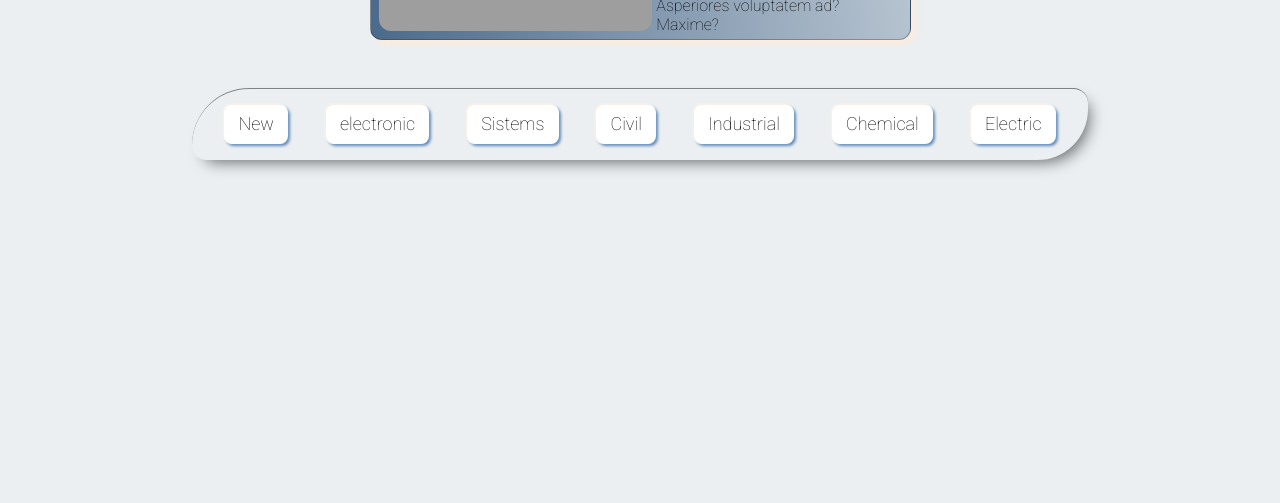
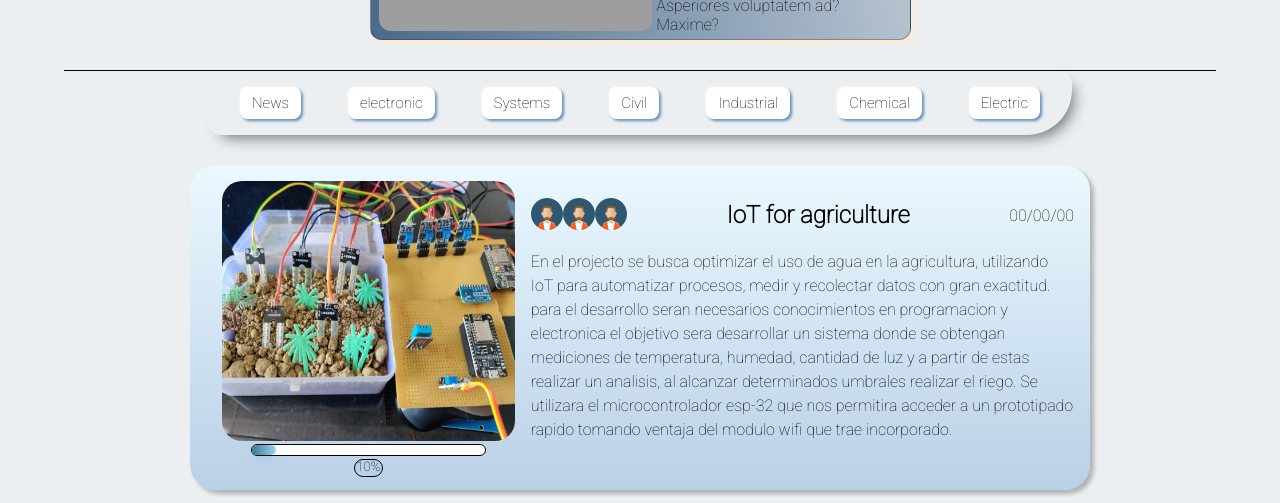
Before and after one commit to PabloSGomez50/Frontend-Proyecto-Color, a React (Create React App) app: page / in a window 1280 px wide. Shown: the part 436-939 px from the top of the page. Before the commit the page ends 800 px from the top, so only its background shows below. Built offline with nearby package versions, Linux system fonts and the light colour scheme; grey boxes are pictures that could not be loaded.

Commit message:
3- finish topics and publications, need to fix some details

```diff
--- a/src/App.js
+++ b/src/App.js
@@ -2,10 +2,11 @@
 import './App.css';
 import './components/banner.css';
 import './components/topics.css';
+import './components/publication.css';
 import Navbar from './components/NavBar';
 import Banner from './components/Banner';
 import Topics from './components/Topics';
-
+import Publication from './components/Publication'
 
 
 function App() {
@@ -16,6 +17,7 @@ function App() {
       <main>
       <Banner />
       <Topics/>
+      <Publication/>
       </main>
     </div>
   );
--- /dev/null
+++ b/src/components/Publication.js
@@ -0,0 +1,43 @@
+import avatar from './avatar.png'
+import project from './IoTProject.jpg'
+
+
+function Publication(){
+    return(
+        <div className="publication">
+                <div className="publication__left">
+                    <img className="publication__left__img" src={project} alt=""></img>
+                    <div className="publication__left__container">
+                        <div className="publication__left__container__percentage"></div>
+                    </div>
+                    <div className="publication__left__value"><p>10%</p></div>
+                </div>
+
+                <div className="publication__right">
+                    <div className="publication__right__top">
+                        <div>
+                            <img src={avatar} alt=""></img>
+                            <img src={avatar} alt=""></img>
+                            <img src={avatar} alt=""></img>
+                        </div>
+                        <h2 className="publication__center__right__name">IoT for agriculture</h2>
+                        <p>00/00/00</p>
+                    </div>
+
+                    <p className="publication__right__top__description">
+                        En el projecto se busca optimizar el uso de agua en la agricultura, utilizando
+                        IoT para automatizar procesos, medir y recolectar datos con gran exactitud.
+                        para el desarrollo seran necesarios conocimientos en programacion y electronica
+                        el objetivo sera desarrollar un sistema donde se obtengan mediciones de temperatura,
+                        humedad, cantidad de luz y a partir de estas realizar un analisis, al alcanzar
+                        determinados umbrales realizar el riego.
+                        Se utilizara el microcontrolador esp-32 que nos permitira acceder a un prototipado rapido
+                        tomando ventaja del modulo wifi que trae incorporado.
+                    </p>
+
+                </div>
+            </div>
+    )
+}
+
+export default Publication;
--- a/src/components/Topics.js
+++ b/src/components/Topics.js
@@ -2,9 +2,9 @@ function Topics(){
     return(
         <div className="topics">
             <div className="topics__container">
-                <a href="#">New</a>
+                <a href="#">News</a>
                 <a href="#">electronic</a>
-                <a href="#">Sistems</a>
+                <a href="#">Systems</a>
                 <a href="#">Civil</a>
                 <a href="#">Industrial</a>
                 <a href="#">Chemical</a>
@@ -14,4 +14,4 @@ function Topics(){
     )
 }
 
-export default Topics   ;
+export default Topics;
--- /dev/null
+++ b/src/components/publication.css
@@ -0,0 +1,78 @@
+.publication{
+    display: flex;
+    align-items: center;
+    justify-content: space-between;
+    margin: 1em auto;
+    width: 900px;
+    height: 325px;
+    background: linear-gradient(180deg, #EBF9FF 0%, #BAD0E7 100%);
+    box-shadow: 4px 4px 4px rgba(0, 0, 0, 0.25);
+    border-radius: 26px;
+    font-family: 'roboto';
+}
+
+
+.publication__left{
+    padding-left: 2em;
+    display: flex;
+    flex-direction: column;
+    justify-content: center;
+    align-items: center;
+    height: 100%;
+}
+
+.publication__left__img{
+    height: 80%;
+    margin-top: 1em;
+    border-radius: 20px;
+}
+
+.publication__left__container{
+    height: 12px;
+    width: 80%;
+    margin: auto;
+    background: #FFFFFF;
+    border: 1px solid #000000;
+    border-radius: 60px;
+    display: flex;
+}
+
+.publication__left__container__percentage{
+    height: 100%;
+    width: 10%;
+    background: linear-gradient(267.25deg, #C1ECFF -25.99%, #1E6B8C 115.71%);
+    box-shadow: 0px 3px 12px rgba(39, 138, 181, 0.15);
+    border-radius: 60px;
+}
+
+.publication__left__value{
+
+    border-radius: 10px;
+    font-size: 13px;
+    border:solid 1px #000000;
+    width: 10%;
+    height: 18px;
+    margin-bottom: 1em;
+    text-align: center;
+    background-color: #BAD0E7;
+}
+
+.publication__right{
+    display: flex;
+    flex-direction: column;
+    width: 75%;
+    height: 80%;
+    padding: 0 1em;
+}
+
+.publication__right__top{
+    display: flex;
+    justify-content: space-between;
+    align-items: center;
+    justify-self: flex-start;
+    padding-bottom: 1em;
+}
+
+.publication__right__top__description{
+    line-height: 1.5em;
+}
--- a/src/components/topics.css
+++ b/src/components/topics.css
@@ -2,19 +2,19 @@
     display: flex;
     align-items: center;
     justify-content: center;
-    margin-top: 3em;
-    width: 100%;
+    width: 90%;
+    border-top: solid 1px #000000;
+    margin:30px auto;
 }
 
 .topics__container{
     display: flex;
     justify-content: space-between;
-    width: 70%;
+    width: 75%;
     padding: 1em 2em;
     border-radius: 62px 16px 55px 16px;
     -webkit-border-radius: 62px 16px 55px 16px;
     -moz-border-radius: 62px 16px 55px 16px;
-    border-top: 1px solid #36343496;
     box-shadow: 7px 8px 15px -6px rgba(0,0,0,0.56);
     -webkit-box-shadow: 7px 8px 15px -6px rgba(0,0,0,0.56);
     -moz-box-shadow: 7px 8px 15px -6px rgba(0,0,0,0.56);
@@ -26,7 +26,7 @@ a{
     text-decoration: none;
     color: black;
     font-family: 'roboto';
-    font-size: 18px;
+    font-size: 15px;
     padding: .5em .8em;
     background: #FFFFFF;
     box-shadow: -1px -1px 2px #FFF2E4, 2px 2px 3px #608BB9;
```
Also changed, not shown: src/components/IoTProject.jpg (added), 1 other file (tests, documents, lock files or other folders).
